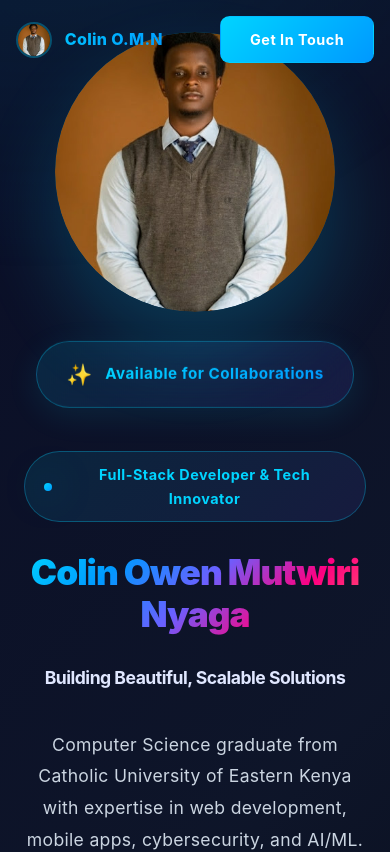
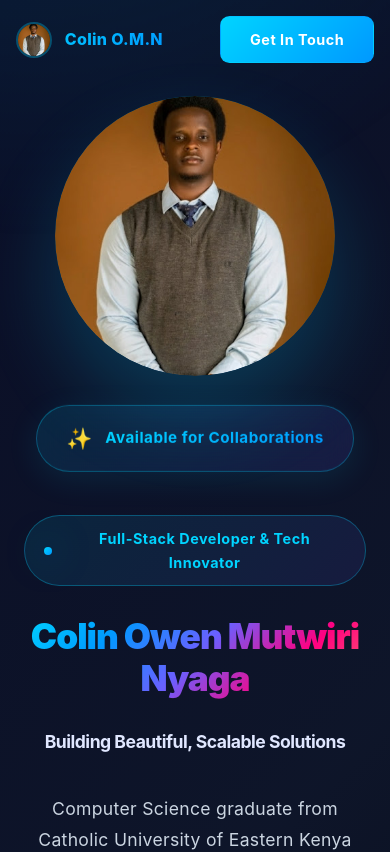
Before and after one commit to owenz4040/portfolio, a Vue app: page / in a window 390 px wide. Shown: the top 852 px of the page. Built offline with nearby package versions, Linux system fonts and the light colour scheme.

Commit message:
fixed padding issues with navbar

```diff
--- a/src/components/Hero.vue
+++ b/src/components/Hero.vue
@@ -90,7 +90,7 @@
   display: flex;
   flex-direction: column;
   justify-content: center;
-  padding: 2rem;
+  padding: 8rem 2rem 2rem 2rem;
   position: relative;
   overflow: hidden;
   background: linear-gradient(135deg, var(--dark-bg) 0%, rgba(15, 23, 42, 0.8) 50%, var(--darker-bg) 100%);
@@ -462,7 +462,7 @@
 
 @media (max-width: 768px) {
   .hero {
-    padding: 2rem 1.5rem;
+    padding: 6rem 1.5rem 2rem 1.5rem;
   }
 
   .hero-container {
```
